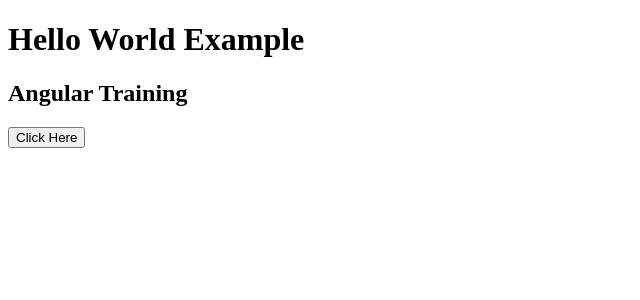
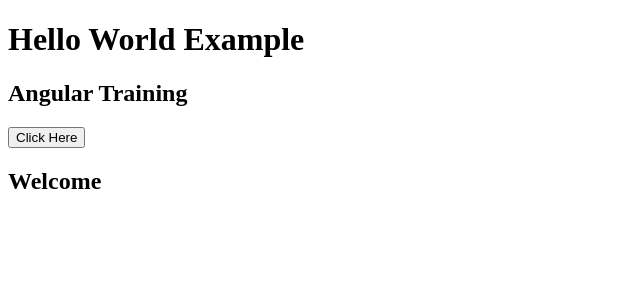
Before and after one commit to eswarpullagan/AngularTraining, an Angular app: page / in a window 1280 px wide. Shown: the top 300 px of the page, without its empty margins (0-640 px from the left). Built offline with nearby package versions, Linux system fonts and the light colour scheme.

Commit message:
set and bind properties

```diff
--- a/src/app/event-binding/event-binding.component.ts
+++ b/src/app/event-binding/event-binding.component.ts
@@ -5,11 +5,12 @@
   template: `
   <h2>Angular Training</h2>
   <button (click)="onClick()">Click Here</button>
+  <h2>Welcome {{name}}</h2>
   `,
   styleUrls: ['./event-binding.component.css']
 })
 export class EventBindingComponent implements OnInit {
-
+  name="";
   constructor() { }
 
   ngOnInit() {
@@ -17,6 +18,7 @@
   onClick()
   {
     console.log("Welcome to Angular Training")
+    this.name="Eswar"
   }
 
 }
```
